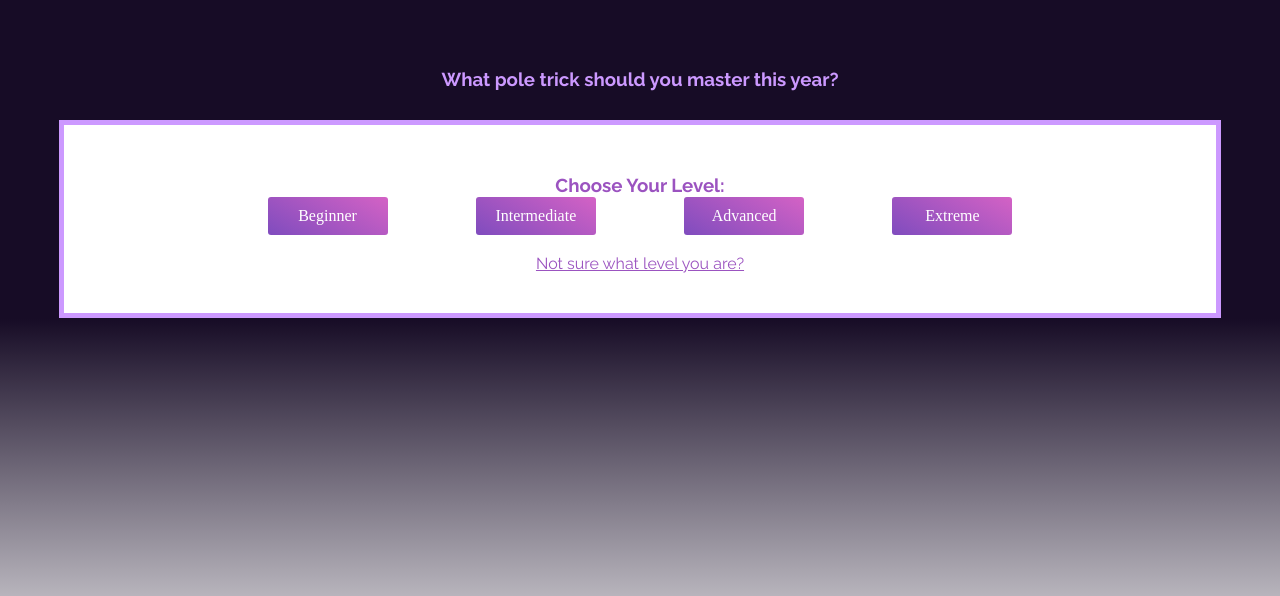
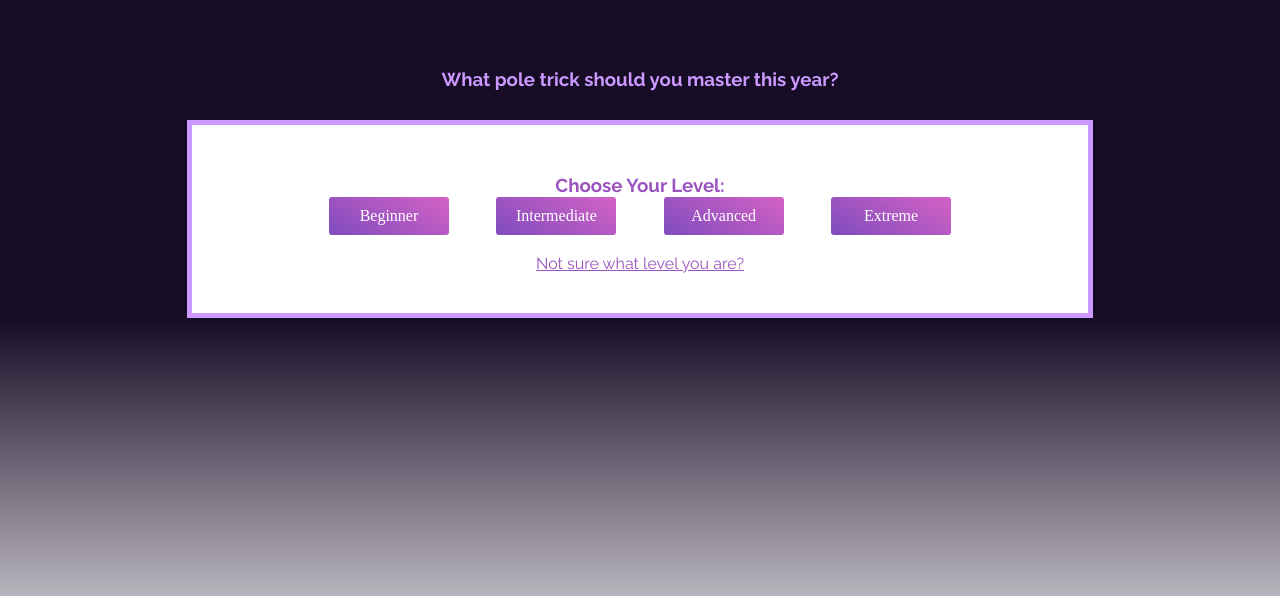
Before and after one commit to claire-thompson/pole-goals-2021, a website built with Parcel: page index.html in a window 1280 px wide. Shown: the part 81-677 px from the top of the page. Built offline with nearby package versions, Linux system fonts and the light colour scheme.

Commit message:
Minor adjustment to desktop styles

```diff
--- a/css/main.scss
+++ b/css/main.scss
@@ -266,7 +266,9 @@ footer {
 }
 
 @media screen and (min-width: 1024px) {
-    .result {
+    #choose-level,
+    #level-details,
+    #result {
         width: 70%;
     }
 }
```
Also changed, not shown: css/main.css, 1 other file.
